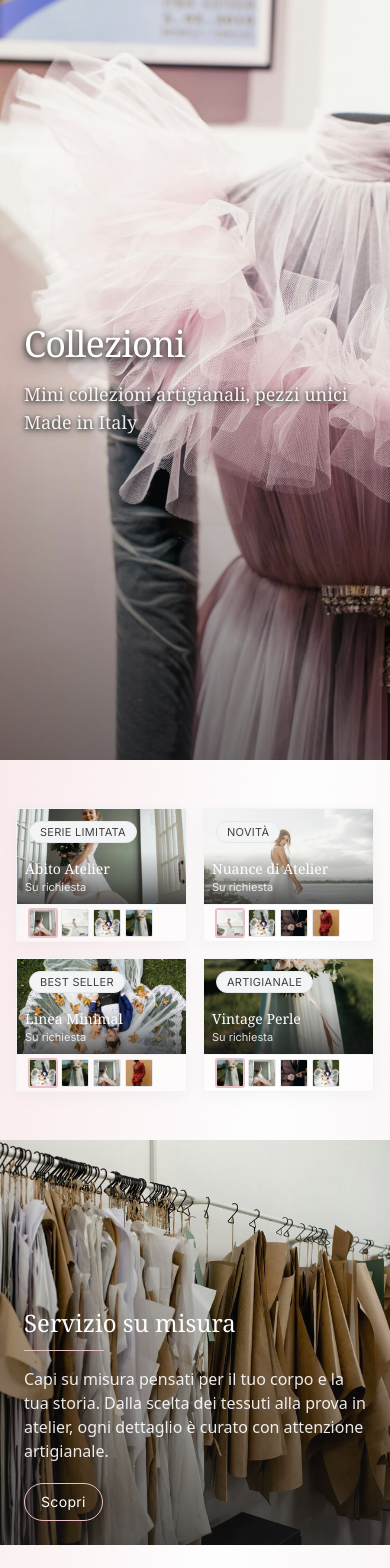
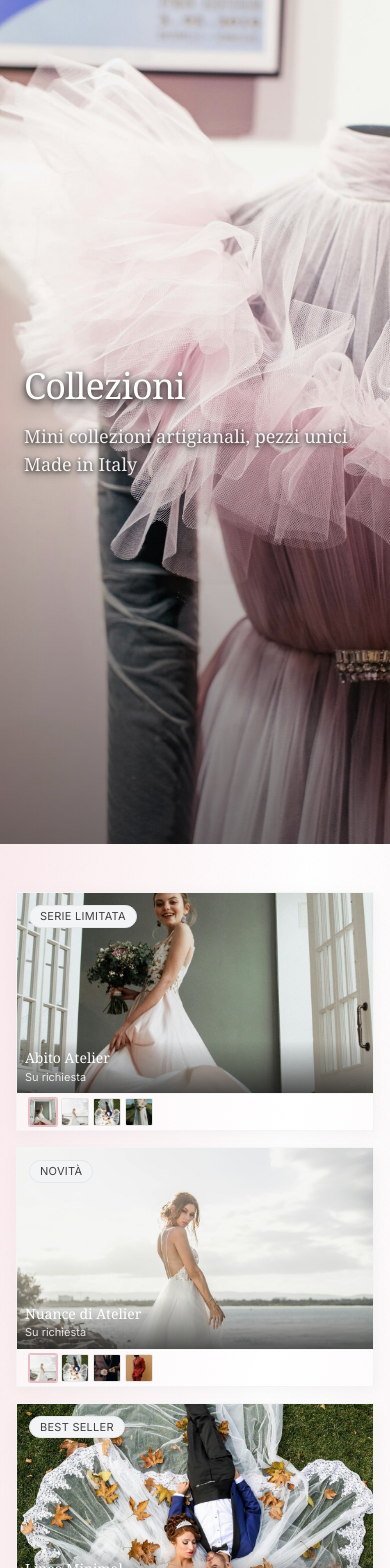
Before and after one commit to giofast83/SourceSweetyLab, a React (Vite) app: page /collezioni-alt in a window 390 px wide. Shown: the top 1568 px of the page. Built offline with nearby package versions, Linux system fonts and the light colour scheme; no server answers.

Commit message:
feat: Collezioni Alt mobile hero full height (h-screen) e card al 100% impilate; desktop invariato a 2 colonne

```diff
--- a/src/components/collections_alt/HeroMinimal.tsx
+++ b/src/components/collections_alt/HeroMinimal.tsx
@@ -30,7 +30,7 @@ export default function HeroMinimal({ image, title = 'Collezioni', subtitle = 'S
   return (
     <section
       ref={ref}
-      className="relative min-h-[90vh] md:min-h-screen flex items-center justify-center overflow-hidden"
+      className="relative h-screen md:min-h-screen flex items-center justify-center overflow-hidden"
     >
       {/* Wrapper esterno: gestisce solo il parallax verticale */}
       <div
--- a/src/components/collections_alt/ItemsGridAlt.tsx
+++ b/src/components/collections_alt/ItemsGridAlt.tsx
@@ -78,7 +78,7 @@ export default function ItemsGridAlt() {
   return (
     <section className="py-12 md:py-16">
         <div className="w-full px-4 md:px-6 lg:px-8">
-        <div className="grid grid-cols-2 md:grid-cols-2 gap-4 md:gap-6">
+        <div className="grid grid-cols-1 md:grid-cols-2 gap-4 md:gap-6">
           {items.slice(0, 4).map((it, idx) => (
             <ItemCard key={idx} item={it} />
           ))}
```
